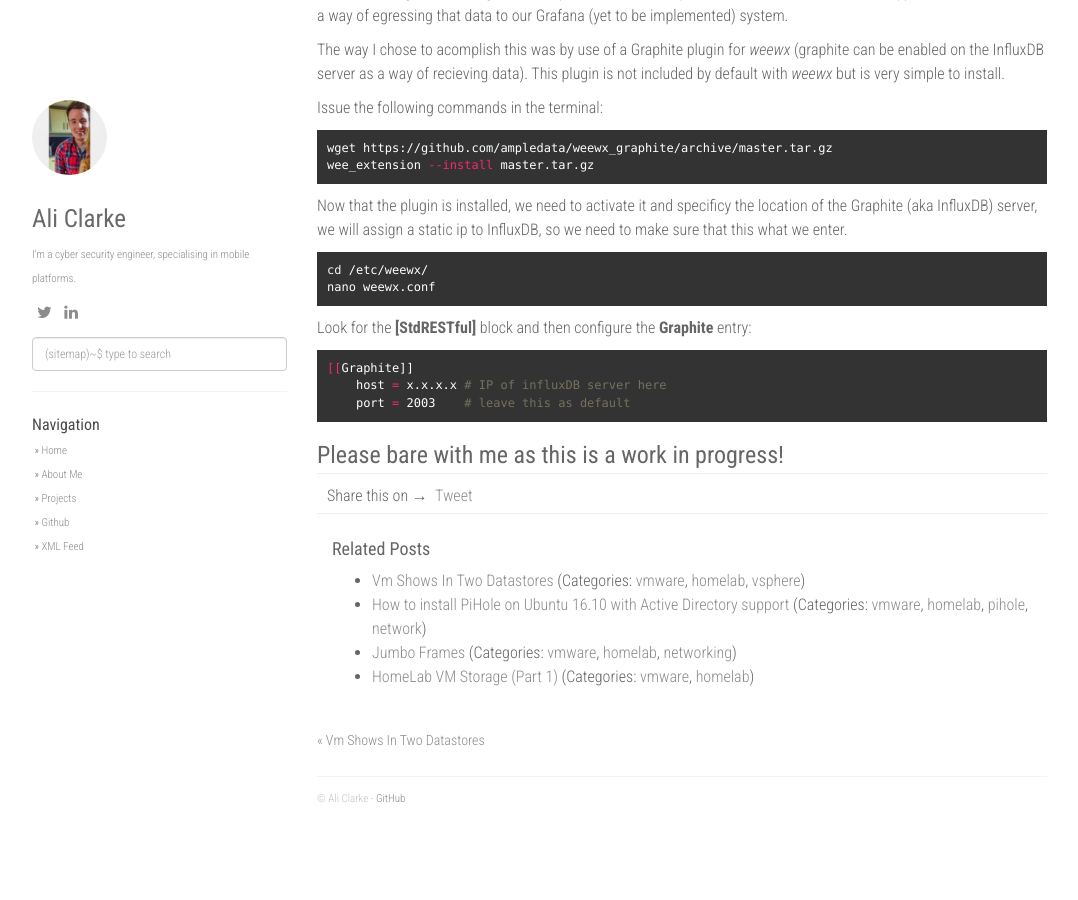
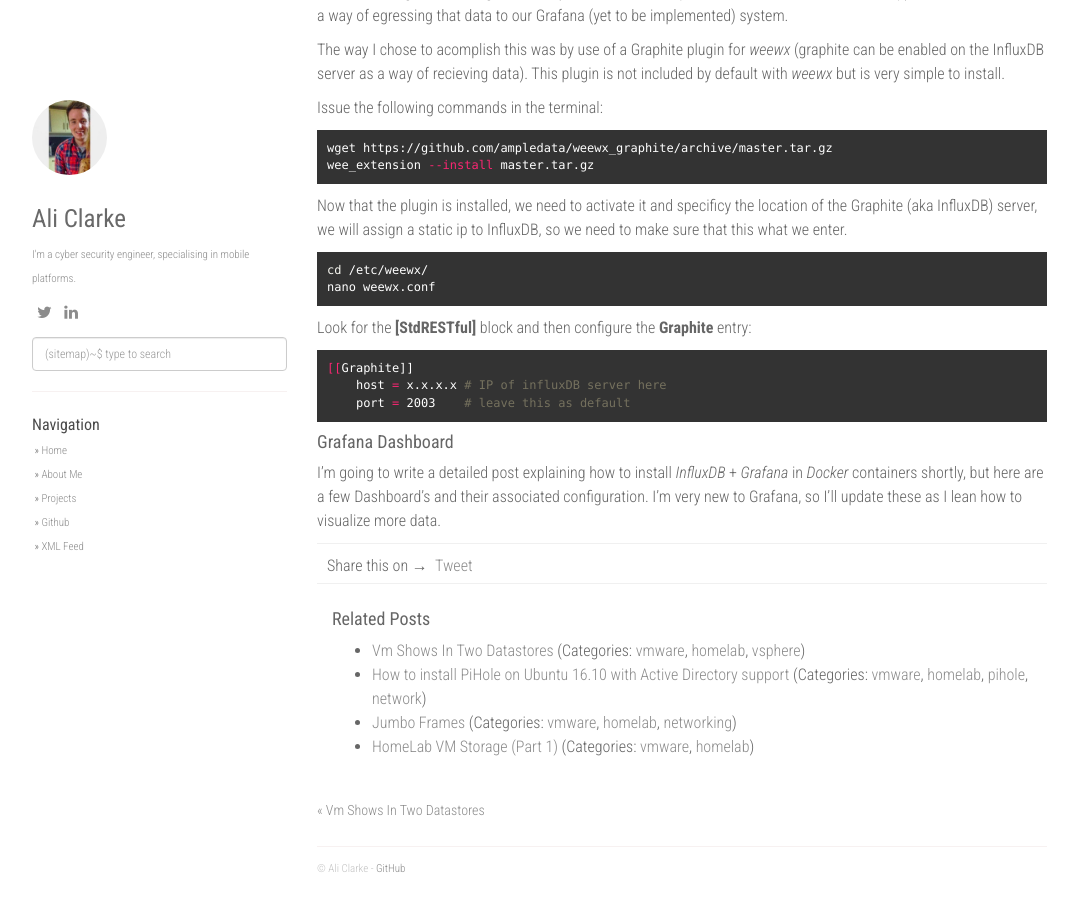
Before and after one commit to alijnclarke/alijnclarke.github.io, a Jekyll site: the page built from _posts/2017-01-04-Weatherstation-grafana.md, in a window 1280 px wide and 900 px high, scrolled down 1486 px. Shown: the whole window, without its empty margins (53-1131 px from the left). Built offline with Jekyll 4.4.1, drawn with Linux system fonts in a browser that asks for light colours; nearby versions of some CDN libraries; comment, search, counter and statistics services are not loaded; before the commit the page ends 2316 px from its top, so only the background shows below that.

```diff
--- a/_posts/2017-01-04-Weatherstation-grafana.md
+++ b/_posts/2017-01-04-Weatherstation-grafana.md
@@ -17,6 +17,7 @@
 - Hardware capable of running the graphing stack (influxDB + grafana)
 
 #### Pi Setup
+
 ##### Software Install
 I'm going to assume you've got your Pi setup with debian like os and have assigned it a static IP. We need to install a package called *weewx* this bascially interfaces with a range of usb weather stations and allows us to pull data from them, and then send it to various services. Their website is worth a look, as it has a whole range of functions (that we won't be using).
 
@@ -86,5 +87,8 @@
     port = 2003    # leave this as default
 {% endhighlight %}
 
+#### Grafana Dashboard
+I'm going to write a detailed post explaining how to install *InfluxDB* + *Grafana* in *Docker* containers shortly, but here are a few Dashboard's and their associated configuration. I'm very new to Grafana, so I'll update these as I lean how to visualize more data.
 
-### Please bare with me as this is a work in progress!
+[image-1]:	/static/img/post-images/dashboard/outdoor-temp.png
+[image-2]:	/static/img/post-images/dashboard/outdoor-temp-conf.png
```
Also changed, not shown: static/img/post-images/dashboard/outdoor-temp-conf.PNG (added), static/img/post-images/dashboard/outdoor-temp.PNG (added).
